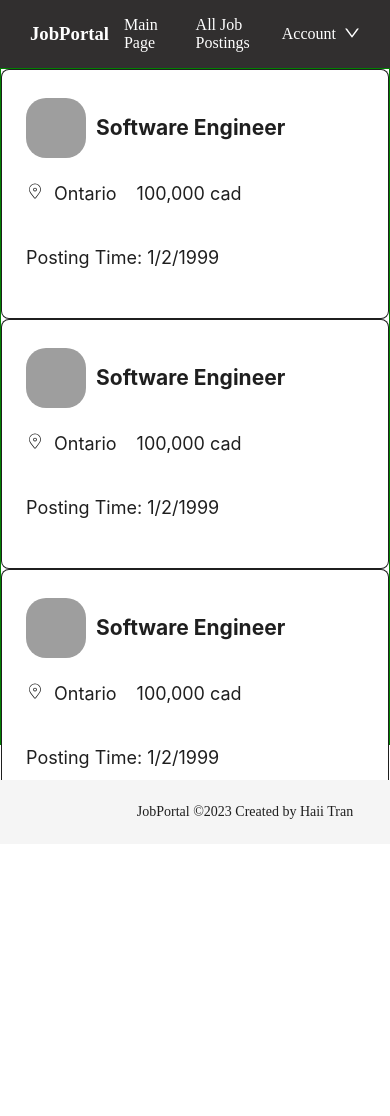
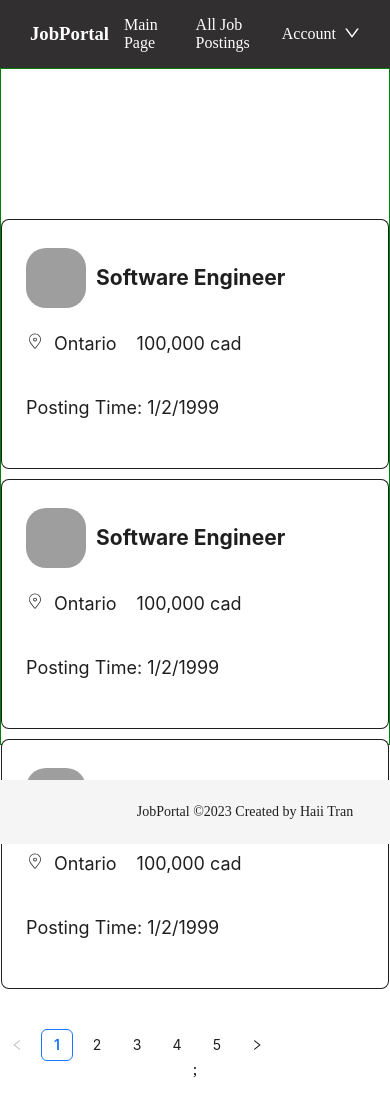
Before and after one commit to trunghaiii/Job-Portal-Frontend, a React (Vite) app: page /postings in a window 390 px wide. Shown: the top 1116 px of the page. Before the commit the page ends 844 px from the top, so only its background shows below. Built offline with nearby package versions, Linux system fonts and the light colour scheme; no server answers.

Commit message:
responsively design Postings component

```diff
--- a/src/components/Postings/Postings.scss
+++ b/src/components/Postings/Postings.scss
@@ -1,9 +1,14 @@
 .posting-container {
-    height: 100%;
+    //height: 100%;
+
+    .posting-card {
+        //height: 100%;
         display: flex;
         justify-content: space-around;
         align-items: center;
         flex-wrap: wrap;
+        margin-top: 150px;
+        gap: 10px;
 
         .posting-title {
             display: flex;
@@ -26,3 +31,10 @@
             }
         }
     }
+
+    .pagination {
+        text-align: center;
+        padding-bottom: 60px;
+        margin-top: 40px;
+    }
+}
--- a/src/components/Postings/Postings.tsx
+++ b/src/components/Postings/Postings.tsx
@@ -1,4 +1,4 @@
-import { Card } from "antd";
+import { Card, Pagination } from "antd";
 import { CiLocationOn } from 'react-icons/ci';
 import "./Postings.scss"
 
@@ -6,6 +6,7 @@ import "./Postings.scss"
 const Postings = () => {
     return (
         <div className="posting-container">
+            <div className="posting-card">
                 <Card style={{ width: 400, height: 250, cursor: "pointer", border: "1px solid" }}>
                     <div className="posting-title">
                         <img
@@ -61,6 +62,10 @@ const Postings = () => {
                     </div>
                 </Card>
             </div>
+            <div className="pagination">
+                <Pagination defaultCurrent={1} total={50} />;
+            </div>
+        </div>
     )
 }
 
```
Lines whose indentation alone changed are shown as unchanged.
